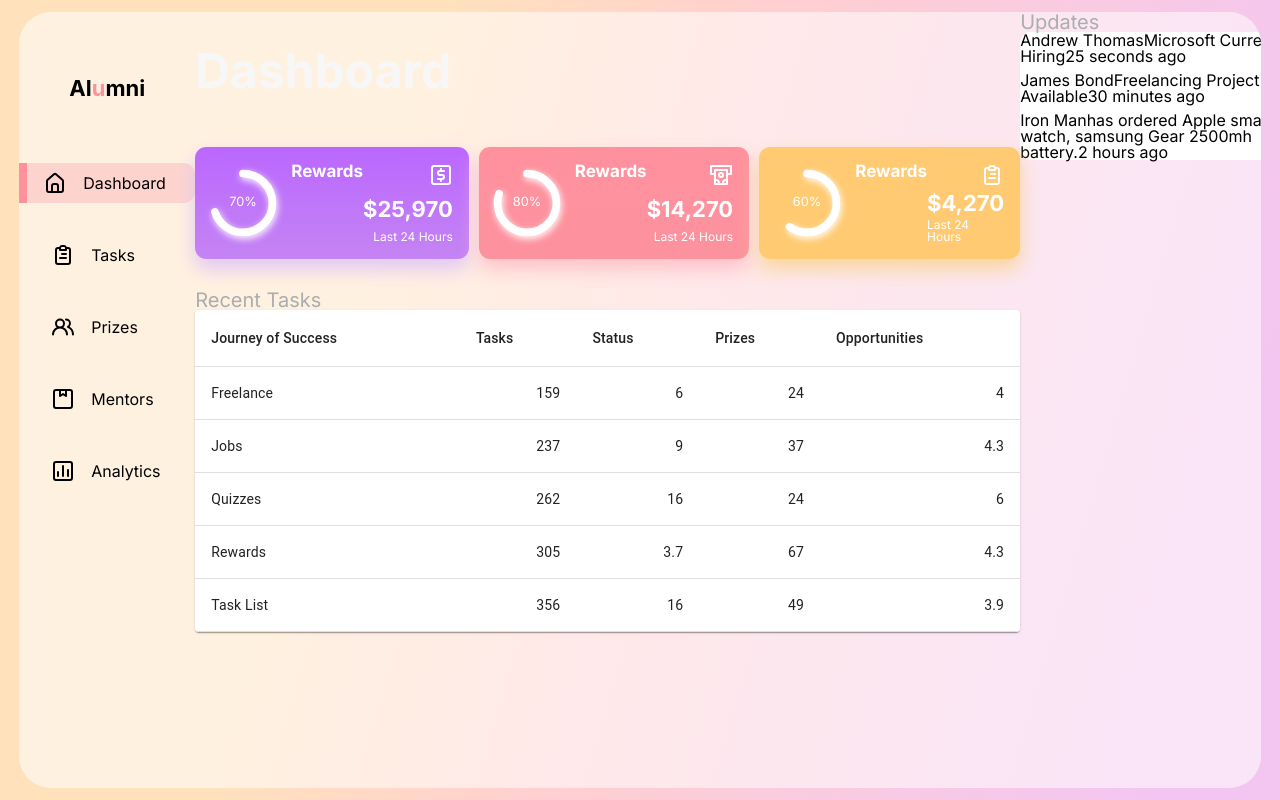
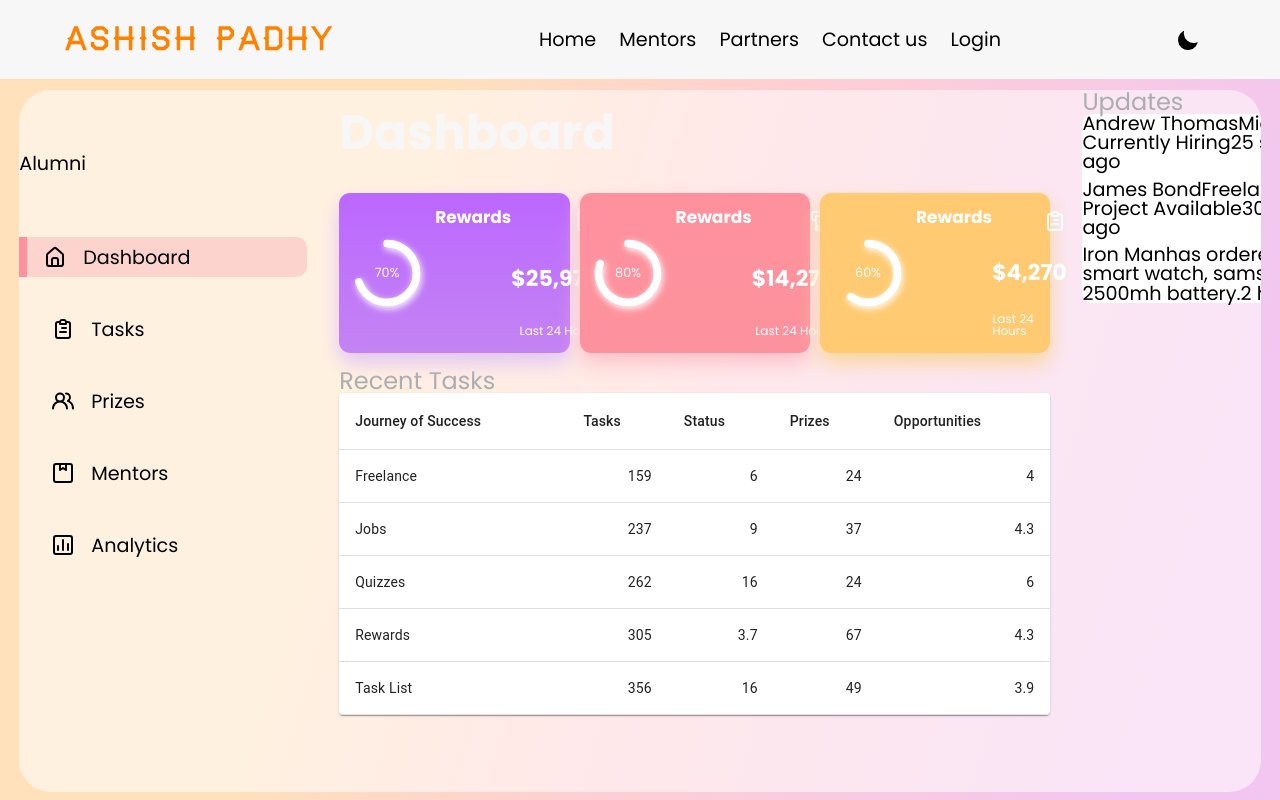
Before and after one commit to Shurtu-gal/alumni-connect, a React (Vite) app: page / in a window 1280 px wide. Shown: the top 800 px of the page. Built offline with nearby package versions, Linux system fonts and the light colour scheme; a web font is replaced by a local one.

Commit message:
fix: design changes

```diff
--- a/src/App.jsx
+++ b/src/App.jsx
@@ -23,12 +23,12 @@ const App = () => {
     <login.Provider value={{ isLogin, setLogin }}>
       <Router>
         <darkMode.Provider value={{ isDarkMode, handleToggle }}>
-          {/* {!isLogin && <AltNavBar />}
-          {!isLogin && <LandingPage />} */}
-          <Home/>
-          {isLogin && <NavBar />}
+          {isLogin && <AltNavBar />}
+          {isLogin && <LandingPage />}
+          {!isLogin && <NavBar />}
+          <Home />
         </darkMode.Provider>
-        {!isLogin && (
+        {isLogin && (
           <Routes>
             <Route path="/" element={<Home />} />
             <Route path="/mentors" element={<Mentors />} />
--- a/src/components/Card/Card.css
+++ b/src/components/Card/Card.css
@@ -1,53 +1,50 @@
-.CompactCard{
+.CompactCard {
   display: flex;
-    flex:1;
-    height: 7rem !important;
-    border-radius: .7rem;
+  flex: 1;
+  height: 20vh;
+  width: 18vw;
+  border-radius: 0.7rem;
   color: white;
   position: relative;
   cursor: pointer;
   padding: 1rem;
-
 }
-.CompactCard:hover{
+.CompactCard:hover {
   box-shadow: none !important;
-
 }
-.RadialBar{
+.RadialBar {
   flex: 1 1;
   display: flex;
   justify-content: flex-end;
   gap: 1rem;
 }
-.CircularProgressbar{
+.CircularProgressbar {
   width: 4rem !important;
   overflow: visible;
 }
-.CircularProgressbar-path{
-    stroke: white!important;
+.CircularProgressbar-path {
+  stroke: white !important;
   stroke-width: 12px !important;
   filter: drop-shadow(2px 4px 6px white);
 }
-.CircularProgressbar-trail{
+.CircularProgressbar-trail {
   display: none;
 }
-.CircularProgressbar-text{
+.CircularProgressbar-text {
   fill: white !important;
 }
-.RadialBar>span{
+.RadialBar > span {
   font-size: 17px;
   font-weight: bold;
-
 }
 
 /* Details */
-.detail{
+.detail {
   flex: 1;
   display: flex;
   flex-direction: column;
   justify-content: space-between;
   align-items: flex-end;
-
 }
 .detail > span:nth-child(2) {
   font-size: 22px;
--- a/src/components/sidebar/Sidebar.css
+++ b/src/components/sidebar/Sidebar.css
@@ -1,76 +1,53 @@
-.Sidebar{
+.Sidebar {
   display: flex;
   flex-direction: column;
   position: relative;
-    padding-top:4rem;
+  padding-top: 4rem;
   transition: all 300ms ease;
-
 }
 
-.logo{
-    display: flex;
-    height: 5rem;
-    font-weight: bold;
-    font-size: 22px;
-    gap: 1rem;
-    align-items: center;
-    justify-content: center;
-    height: 4%;
-}
-.logo>img{
-    width: 3rem;
-    height: 3rem;
-    border-radius:100% ;
-}
-
-.logo>span>span{
-    color: var(--pink);
-
-}
-
-.menu{
+.menu {
   margin-top: 4rem;
   display: flex;
   flex-direction: column;
   gap: 2rem;
 }
 
-.menuItem{
+.menuItem {
   display: flex;
   align-items: center;
   gap: 1rem;
   height: 2.5rem;
-    margin-left: 2rem;
+  margin-left: 0rem;
+  padding-left: 2rem;
 
   position: relative;
   transition: all 300ms ease;
   border-radius: 0.7rem;
 }
-.menuItem i{
+.menuItem i {
   font-size: 1.4rem;
   color: var(--gray);
 }
-.menuItem:hover{
-    background-color: var(--activeItem);
+.menuItem:hover {
+  background-color: #f799a354;
   border-radius: 1rem;
   cursor: pointer;
-    margin-left:0;
   /* scale: 1.1; */
-
 }
-.active{
-    background: var(--activeItem);
-    margin-left:0;
+.menuItem.active {
+  background: #f799a354;
+  padding-left: 0;
 }
-.active::before{
-    content: '';
+.menuItem.active::before {
+  content: "";
   width: 8px;
   height: 100%;
   background: var(--pink);
-    margin-right: calc(1rem-8px);
+  margin-left: 0;
 }
 
-.menu .menuItem:last-child{
+.menu .menuItem:last-child {
   position: absolute;
   bottom: 2.3rem;
   width: 100%;
--- a/src/pages/Home/style.css
+++ b/src/pages/Home/style.css
@@ -1,35 +1,23 @@
-@import url('https://fonts.googleapis.com/css2?family=Inter:wght@400;500;700&display=swap');
-*{
-  margin: 0px;
-}
-:root {
-  --yellow: linear-gradient(180deg, #F8D49A -146.42%, #FAD79D -46.42%);
-  --orange: #fca61f;
-  --black: #242d49;
-  --gray: #788097;
-  --purple: linear-gradient(180deg, #BB67FF 0%, #C484F3 100%);
-  --pink: #FF919D;
-  --glass: rgba(255, 255, 255, 0.54);
-  --boxShadow: 0px 19px 60px rgb(0 0 0 / 8%);
-  --smboxShadow: -79px 51px 60px rgba(0, 0, 0, 0.08);
-  --activeItem: #f799a354;
-}
-
-.App{
-  background: linear-gradient(106.37deg,#ffe1bc 29.63%,#ffcfd1 51.55%,#f3c6f1 90.85%);
-  height: 100vh;
+.App {
+  background: linear-gradient(
+    106.37deg,
+    #ffe1bc 29.63%,
+    #ffcfd1 51.55%,
+    #f3c6f1 90.85%
+  );
+  height: 90.5vh;
   display: flex;
   align-items: center;
   justify-content: center;
-  font-family: 'Inter', sans-serif;
+  font-size: 1.2rem;
 }
-.AppGlass{
+.AppGlass {
   display: grid;
   height: 97%;
   width: 97%;
   border-radius: 2rem;
   background-color: var(--glass);
   overflow: hidden;
-  grid-template-columns: 11rem auto 20rem;
-
+  grid-template-columns: 18rem auto 22rem;
+  column-gap: 2rem;
 }
--- a/src/styles/global.css
+++ b/src/styles/global.css
@@ -180,6 +180,16 @@ table {
   --font-weight-light: 300;
   --font-family: "Wotfard", "Poppins", sans-serif;
   --font-family-mono: "Roboto Mono", "Ubuntu Mono", "monospace", "sans-serif";
+
+  --yellow: linear-gradient(180deg, #f8d49a -146.42%, #fad79d -46.42%);
+  --orange: #fca61f;
+  --black: #242d49;
+  --gray: #788097;
+  --purple: linear-gradient(180deg, #bb67ff 0%, #c484f3 100%);
+  --pink: #ff919d;
+  --glass: rgba(255, 255, 255, 0.54);
+  --boxShadow: 0px 19px 60px rgb(0 0 0 / 8%);
+  --smboxShadow: -79px 51px 60px rgba(0, 0, 0, 0.08);
 }
 
 :root.change {
```
Also changed, not shown: src/components/Login/index.jsx (added, +47 -0 lines), src/components/Login/style.jsx (added, +28 -0 lines), src/pages/Home/Home.jsx (+9 -12 lines). Lines whose indentation alone changed are shown as unchanged.
